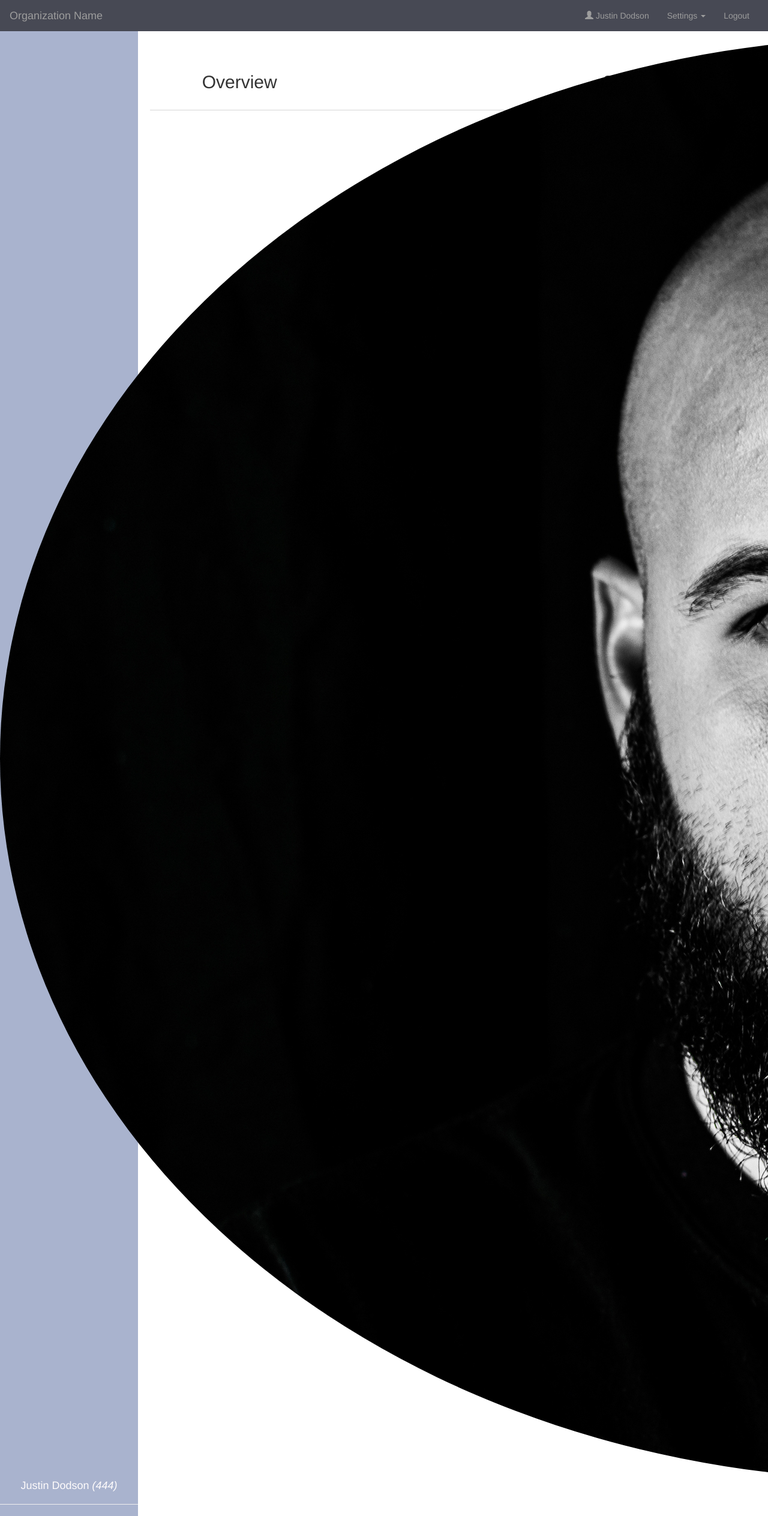
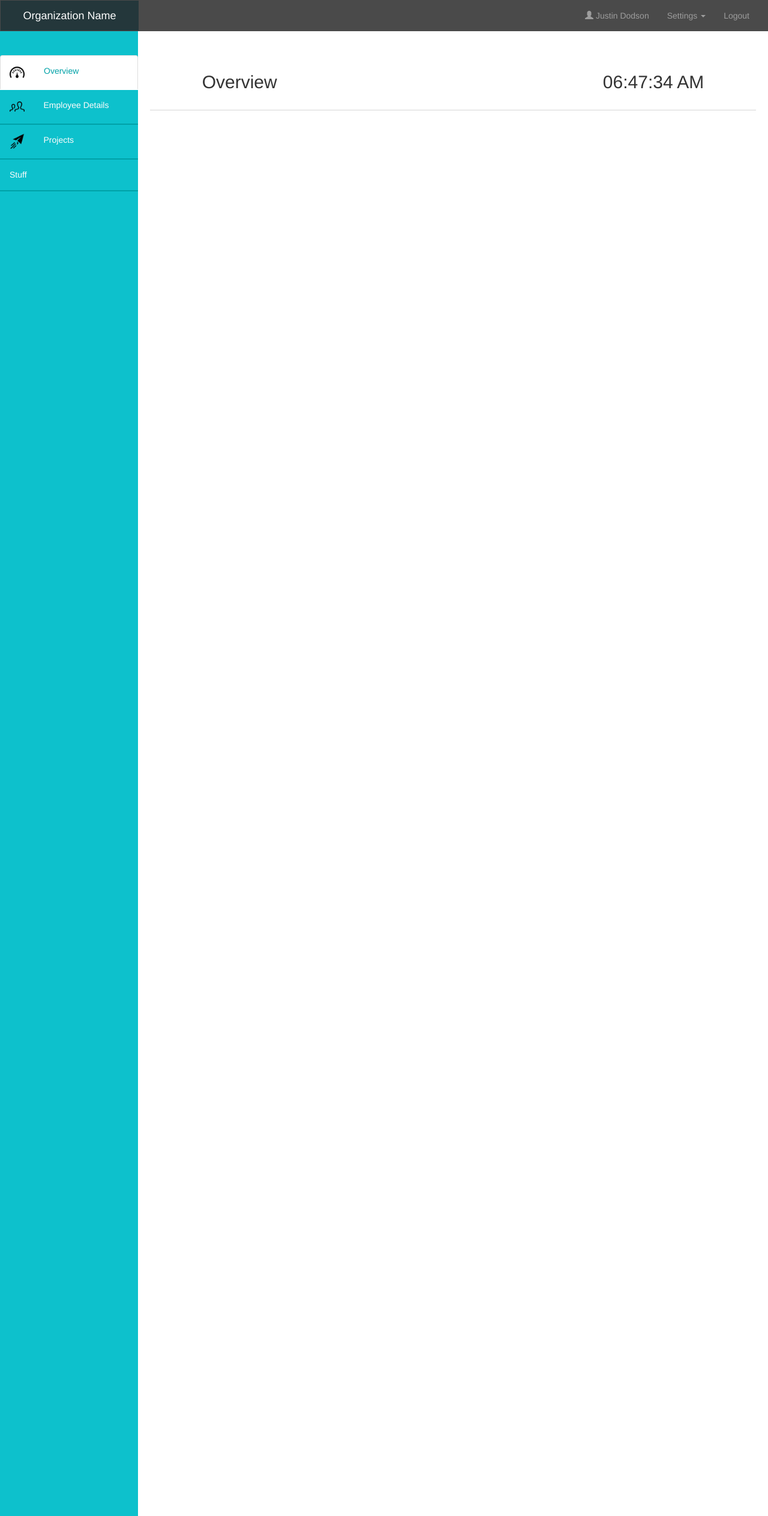
Before and after one commit to jdodson3106/projectroadmap, a Django app: page /accounts/14/admin/home/ in a window 1280 px wide. Shown: the whole page at 60% size. Run offline with Django 3.2, Linux system fonts and the light colour scheme; a user stored in the database is signed in; data comes from the database, SQL or seed files in the repository; both versions use the stored data as it was after the commit; tables that the repository leaves empty hold one stand-in row (values such as "Sample post"); some libraries are stand-ins or nearby versions.

Commit message:
created feature add to projects

```diff
--- a/accounts/models.py
+++ b/accounts/models.py
@@ -68,9 +68,7 @@ class User(AbstractUser):
     objects = UserManager()
 
     def __str__(self):
-        return "{} {} - Employee #: {}".format(self.first_name,
-                                               self.last_name,
-                                               self.employee_number)
+        return "{} {}".format(self.first_name, self.last_name)
 
 class Employee(User):
     boss = models.ForeignKey(settings.AUTH_USER_MODEL, on_delete=models.CASCADE,
--- a/projects/models.py
+++ b/projects/models.py
@@ -1,4 +1,5 @@
 from django.db import models
+from django.utils import timezone
 from django.conf import settings
 from accounts.models import User, Employee
 
@@ -10,7 +11,10 @@ class Project(models.Model):
     estimated_cost = models.CharField(max_length=200)
     hourly_rate = models.CharField(max_length=200)
     created_date = models.DateTimeField(auto_now_add=True)
+    start_date = models.DateTimeField(default=timezone.now)
+    deadline = models.DateTimeField(default=timezone.now)
     complete = models.BooleanField(default=False)
+
     # TODO: Create status on all classes ('open', 'in-work', 'complete')
 
     def __str__(self):
@@ -20,10 +24,10 @@ class Project(models.Model):
 class Feature(models.Model):
     owner = models.ForeignKey(settings.AUTH_USER_MODEL,
                               on_delete=models.CASCADE,
-                              related_name='feature_owner')
+                              related_name='feature_owner', default=1)
     project = models.ForeignKey(Project, on_delete=models.CASCADE)
     assigned_to = models.ForeignKey(Employee, on_delete=models.CASCADE,
-                                    related_name='feature_assignee')
+                                    related_name='feature_assignee', null=True)
     title = models.CharField(max_length=200)
     details = models.CharField(max_length=2000)
     estimated_completion_time = models.CharField(max_length=200)
--- a/projects/urls.py
+++ b/projects/urls.py
@@ -1,11 +1,12 @@
 from django.urls import path
 from projects import views
-from projects.views import (CreateProject, ProjectDetail,)
+from projects.views import (CreateProject, ProjectDetail, ProjectDelete,)
 
 app_name = 'projects'
 
 urlpatterns = [
     path('project-creator', CreateProject.as_view(), name='new_project'),
     path('<int:pk>/', ProjectDetail.as_view(), name='project_view'),
-    path('<int:pk>/', views.add_feature, name='add_feature'),
+    path('project/<int:pk>/add-feature', views.add_feature, name='add_feature'),
+    path('<int:pk>/delete/', ProjectDelete.as_view(), name='delete_project'),
 ]
--- a/static/css/style.css
+++ b/static/css/style.css
@@ -1,8 +1,20 @@
 .navbar{
-  background-color: #474954;
-  border: 1px solid #474954;
+  background-color: #4A4A4A;
+  border: 1px solid #4A4A4A;
+  color: white !important;
   border-radius: 0px;
   margin-bottom: 0px;
+}
+
+.navbar-brand {
+  color: white !important;
+  background-color: #24373B;
+  width: 230px;
+  text-align: center;
+}
+
+.navbar-brand:hover{
+  background-color: #24373B !important;
 }
 
 /************************
@@ -18,7 +30,7 @@
 }
 
 .sidebar-nav .active a{
-  color: black !important;
+  color: #00A1A7 !important;
   margin: 0px;
 }
 
@@ -27,7 +39,7 @@
    z-index: 1;
    height: 100%;
    width: 230px;
-   background-color: #A9B3CE;
+   background-color: #0DC1CC;
    color: #FFFCFC;
  }
 
@@ -37,8 +49,15 @@
    border: none;
  }
 
+ .sidebar-container .sidebar-nav li .menu-icons{
+   height: 25px;
+   width: 25px;
+ }
+
  .sidebar-container .sidebar-nav li{
    width: 100%;
+   border-bottom: 2px solid #00A1A7;
+   border-radius: 0px;
  }
 
  .sidebar-container .sidebar-nav li a {
@@ -47,13 +66,16 @@
 
 .sidebar-container .sidebar-nav li a:hover{
   background-color: #FFFCFC;
-  color: #7284A8;
+  color: #0DC1CC;
+  border-radius: 0px;
   margin: 0px;
 }
 
  .sidebar-container .active {
    width: 100%;
    background-color: #7284A8;
+   border-bottom: 1px solid white !important;
+   border-radius: 0px !important;
 
  }
 
--- a/templates/accounts/admin_home.html
+++ b/templates/accounts/admin_home.html
@@ -2,13 +2,46 @@
 
 {% block body %}
   <div class="sidebar-container">
-    <h4 align='center'><img class="img-circle" src="projects{{user.profile_image.url}}" alt="">
-      {{user.first_name}} {{user.last_name}} <i>({{user.employee_number}})</i>
-    </h4><hr>
+    <div class="container-fluid">
+      <br><br>
+    </div>
     <ul class="nav navbar-nav nav-tabs sidebar-nav">
-      <li class="active"><a data-toggle="tab"  href="#overview">Overview</a></li>
-      <li><a data-toggle="tab"  href="#employee-details">Employee Details</a> </li>
-      <li><a data-toggle="tab"  href="#projects">Projects</a> </li>
+      <li class="active">
+        <a data-toggle="tab"  href="#overview">
+          <div class="row">
+            <div class="col-sm-3">
+              <img class='menu-icons' src="/static/images/dashboard.png" alt="guage">
+            </div>
+            <div class="col-sm-9">
+              Overview
+            </div>
+          </div>
+        </a>
+      </li>
+      <li>
+        <a data-toggle="tab"  href="#employee-details">
+          <div class="row">
+            <div class="col-sm-3">
+                <img class='menu-icons' src="/static/images/users.png" alt="guage">
+            </div>
+            <div class="col-sm-9">
+              Employee Details
+            </div>
+          </div>
+        </a>
+      </li>
+      <li>
+        <a data-toggle="tab"  href="#projects">
+          <div class="row">
+            <div class="col-sm-3">
+              <img class='menu-icons' src="/static/images/plane.png" alt="guage">
+            </div>
+            <div class="col-sm-9">
+              Projects
+            </div>
+          </div>
+        </a>
+      </li>
       <li><a data-toggle="tab"  href="#">Stuff</a></li>
     </ul>
   </div>
@@ -32,8 +65,9 @@
     <div id="employee-details" class="tab-pane fade in main-body">
       <div class="container-fluid">
         {% for employee in employees %}
-          <h1>{{employee.first_name}}</h1>
-          <h1>{{employee.admin}}</h1>
+          <h1>{{employee.first_name}} {{employee.last_name}}</h1>
+          <h1>admin permissions? {{employee.admin}}</h1>
+          <hr>
         {% endfor %}
       </div>
     </div>
```
Also changed, not shown: projects/views.py (+24 -4 lines), templates/projects/create_project.html (+45 -5 lines), templates/projects/project_delete.html (added, +24 -0 lines), templates/projects/project_view.html (+53 -1 lines), db.sqlite3, projects/migrations/0005_auto_20180118_2145.py (added), projects/migrations/0006_auto_20180118_2146.py (added), projects/migrations/0007_auto_20180118_2148.py (added), static/images/dashboard.png (added), static/images/plane.png (added), static/images/users.png (added).
